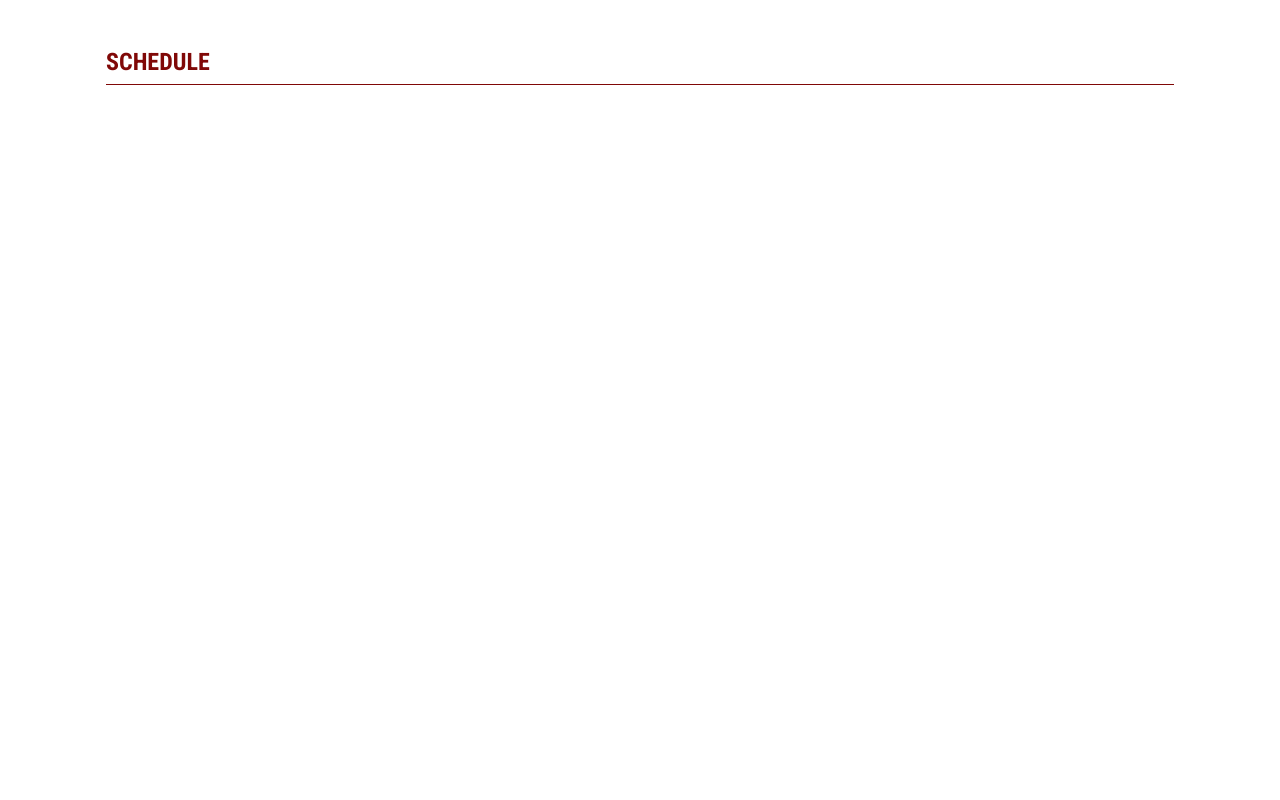
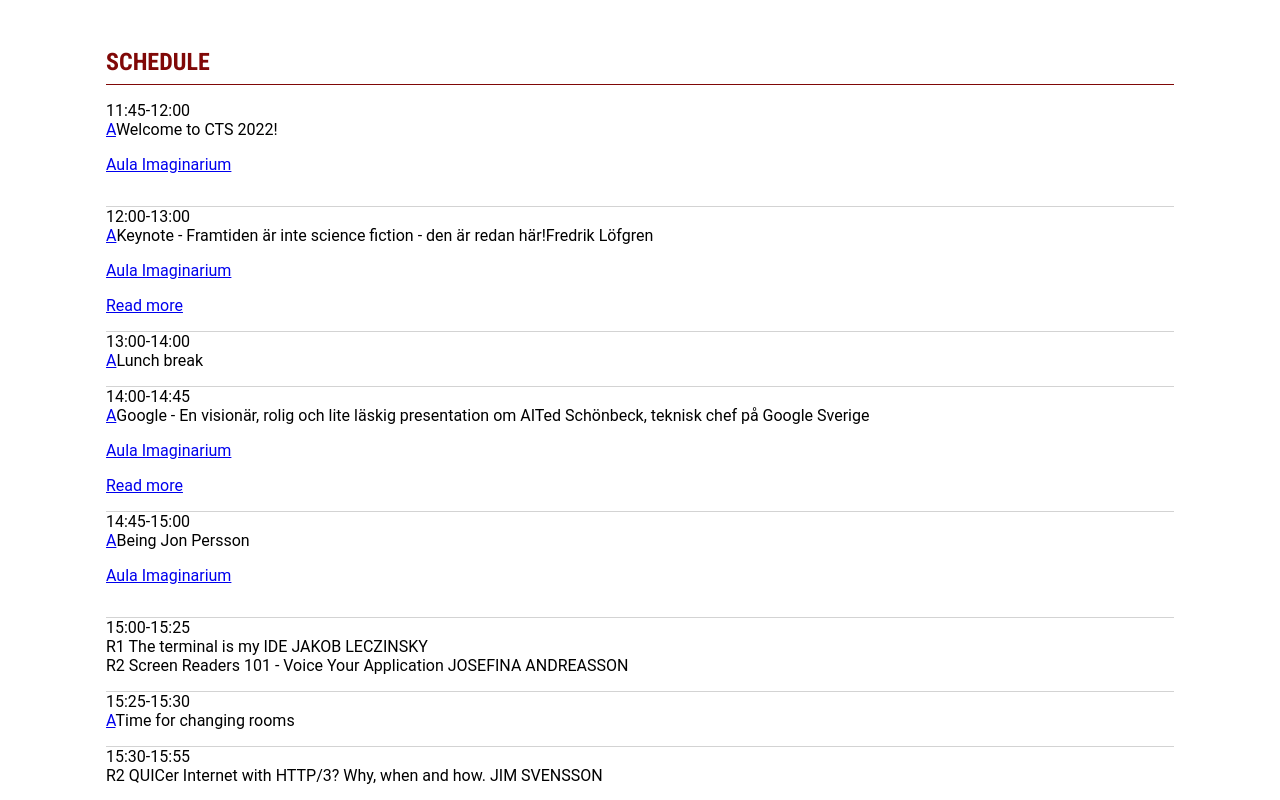
Before and after one commit to mBrandt85/cts22, a React (Create React App) app: page /schedule in a window 1280 px wide. Shown: the top 800 px of the page. Built offline with nearby package versions, Linux system fonts and the light colour scheme.

Commit message:
Keynote page added WO styling

```diff
--- a/src/App.tsx
+++ b/src/App.tsx
@@ -6,6 +6,7 @@ import useMediaQuery from './hooks/media-query'
 import Home from './pages/home'
 import News from './pages/news'
 import Schedule from './pages/schedule'
+import Keynotes from './pages/keynotes'
 import Workshops from './pages/workshops'
 import NotFound from './pages/not-found'
 import styled from 'styled-components'
@@ -31,6 +32,7 @@ export default function App() {
       <Route path="/talks" element={<Talks />} />
       <Route path="/workshops" element={<Workshops />} />
       <Route path="/schedule" element={<Schedule />} />
+      <Route path="/keynotes" element={<Keynotes />} />
       <Route path="*" element={<NotFound />} />
     </Routes>
 
--- a/src/components/menu.tsx
+++ b/src/components/menu.tsx
@@ -64,6 +64,7 @@ export default function Menu() {
       <MenuItem route="/talks" text="Speakers" />
       <MenuItem route="/workshops" text="Workshops" />
       <MenuItem route="/schedule" text="Schedule" />
+      <MenuItem route="/keynotes" text="Keynotes" />
       <MenuItem route="/news" text="News" />
     </StyledMenu>
   )
--- /dev/null
+++ b/src/components/schedule-item.tsx
@@ -0,0 +1,83 @@
+import { generatePath, Link } from "react-router-dom";
+import styled from "styled-components"
+import { getAula, getTalk, Slot } from '../data';
+
+const StyledSchedule = styled.div`
+  padding-bottom: 1rem;
+  border-bottom: .05rem solid lightgray;
+`
+interface ScheduleRowProps {
+    session: Slot;
+    roomCount: number;
+  }
+
+  const timeFormatter = new Intl.DateTimeFormat('sv-SE', {
+    hour: '2-digit',
+    minute: '2-digit',
+  });
+
+  function RoomLink(props: any) {
+    if (props.type !== 'fika') {
+      return (
+        <p>
+          <a href={`${props.room.url}`}>{props.room.name}</a>
+        </p>
+      );
+    }
+    return null;
+  }
+
+  function ReadmoreLink(props: any) {
+    if (props.linkToKeynotes !== undefined) {
+      return (
+        <Link to="/keynotes">Read more</Link>
+      );
+    }
+    return null;
+  }
+
+export default function ScheduleItem({ session, roomCount }: ScheduleRowProps){
+    const aula = getAula();
+
+
+  return (
+    <StyledSchedule >
+        {`${timeFormatter.format(
+          session.time,
+        )}-${timeFormatter.format(session.endTime)}`}
+        {session.type === 'talks' ? (
+            Array.from({ length: roomCount }, (_, i) => {
+              const talk = getTalk(session.talks![i]);
+
+              if (talk === undefined) {
+                return <div />;
+              }
+
+              return (
+                <div>  {talk.room.shortName} {talk.title}  {talk.speakers
+                    .map(speaker => speaker.name)
+                    .join(' & ')
+                    .toLocaleUpperCase()}
+                </div>
+              );
+            })
+          ) : (
+            <div>
+                      <a className="room-color" href={`${getAula}`}>
+                        A
+                      </a>
+
+                   {session.title}
+                  {session.speaker}
+                  <RoomLink
+                    type={session.type}
+                    room={aula}
+                    time={session.time}
+                    endTime={session.endTime}
+                  />
+                  <ReadmoreLink linkToKeynotes={session.linkToKeynotes} />
+            </div>
+          )}
+    </StyledSchedule >
+  )
+}
--- a/src/data/index.ts
+++ b/src/data/index.ts
@@ -40,6 +40,7 @@ if (typeof Object.fromEntries !== 'function') {
 export type News = ReturnType<typeof getNews>[number];
 export type Room = ReturnType<typeof getRooms>[number];
 export type Talk = ReturnType<typeof getTalks>[number];
+export type Slot = Schedule[number];
 export type Schedule = ReturnType<typeof getSchedule>;
 export type ScheduleOverview = ReturnType<typeof getScheduleOverview>;
 export type Speaker = Talk['speakers'][number];
--- /dev/null
+++ b/src/pages/keynotes.tsx
@@ -0,0 +1,28 @@
+import Layout from "../components/layout"
+import { Title } from "../components/typography"
+import { getKeynotes } from "../data"
+import { Card, CardTitle, CardContent } from "../components/card"
+import { Grid, GridItem } from "../components/grid"
+
+export default function Keynotes() {
+  const keynotes = getKeynotes()
+
+  return (
+    <Layout title="Keynotes">
+      <Title size="1.5rem" margin="2rem 0 1rem 0">Keynotes</Title>
+      <Grid>
+        {keynotes.map( (keynote) =>
+        keynote.speakers.map((speaker, speakerKey) => (
+            <GridItem key={speakerKey}>
+              <Card>
+                <img src={require(`../assets/images/${speaker.image}`)} alt={keynote.title} />
+                <CardTitle>{speaker.name}</CardTitle>
+                <CardContent>{keynote.title}</CardContent>
+                <CardContent>{keynote.description}</CardContent>
+              </Card>
+            </GridItem>
+          )
+        ))}
+      </Grid>
+    </Layout> )
+}
--- a/src/pages/schedule.tsx
+++ b/src/pages/schedule.tsx
@@ -2,24 +2,20 @@ import { FaHome } from 'react-icons/fa';
 
 import Layout from "../components/layout"
 import { Title } from "../components/typography"
-import { getNews } from "../data"
-import NewsItem from "../components/news-item"
-import styled from "styled-components"
-import { Link } from "react-router-dom"
-import { getSchedule } from  '../data'
+import { getRooms, getSchedule } from  '../data'
+import ScheduleItem from '../components/schedule-item';
 
-const StyledHeader = styled.div`
-  display: flex;
-  justify-content: space-between;
-  font-family: 'Roboto Condensed';
-`
 
 export default function Schedule() {
   const schedule = getSchedule()
+  const rooms = getRooms();
 
   return (
     <Layout title="Schedule">
        <Title size="1.5rem" margin="2rem 0 1rem 0">Schedule</Title>
+       {schedule.map((session, i) => (
+          <ScheduleItem key={i} session={session} roomCount={rooms.length} />
+        ))}
     </Layout>
   )
 }
```
